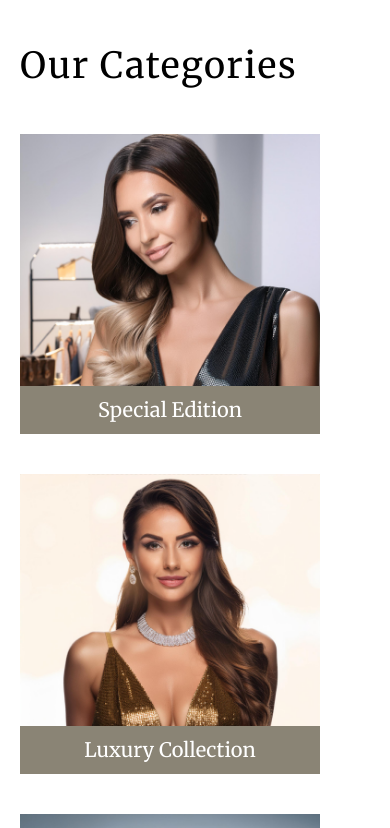
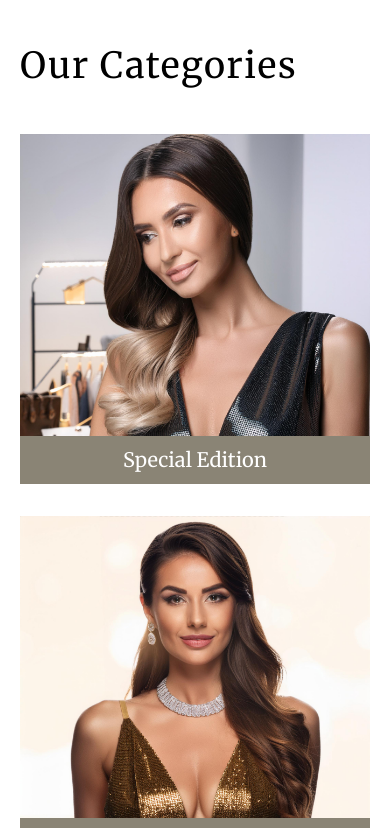
Before and after one commit to TrinhChung/GenWeb, a React (Vite) app in the folder template_fe/template_default/: page / in a window 390 px wide. Shown: the part 800-1628 px from the top of the page. Built offline with nearby package versions, Linux system fonts and the light colour scheme; no server answers.

Commit message:
Improve responsive layout for Categories section

```diff
--- a/template_fe/template_default/src/components/CategoriesSection.tsx
+++ b/template_fe/template_default/src/components/CategoriesSection.tsx
@@ -6,7 +6,7 @@ const CategoriesSection = () => {
       <h2 className="text-black text-5xl font-normal tracking-[1.56px] max-sm:text-4xl mb-12">
         Our Categories
       </h2>
-      <div className="flex justify-between flex-wrap gap-y-10">
+      <div className="grid gap-8 grid-cols-1 sm:grid-cols-2 lg:grid-cols-4">
         <CategoryItem
           categoryTitle="Special Edition"
           image="luxury category 1.png"
--- a/template_fe/template_default/src/components/CategoryItem.tsx
+++ b/template_fe/template_default/src/components/CategoryItem.tsx
@@ -1,13 +1,13 @@
 import { Link } from "react-router-dom";
 
-const CategoryItem = ({ categoryTitle, image, link } : { categoryTitle: string; image: string; link: string; }) => {
+const CategoryItem = ({ categoryTitle, image, link }: { categoryTitle: string; image: string; link: string }) => {
   return (
-    <div className="w-[600px] relative max-[1250px]:w-[400px] max-[1250px]:h-[400px] max-sm:w-[300px] max-sm:h-[300px]">
+    <div className="relative w-full aspect-square">
       <Link to={`/shop/${link}`}>
-      <img src={`/src/assets/${image}`} className="h-full w-full" />
-      <div className="bg-secondaryBrown text-white absolute bottom-0 w-full h-16 flex justify-center items-center max-sm:h-12">
-        <h3 className="text-2xl max-sm:text-xl">{ categoryTitle }</h3>
-      </div>
+        <img src={`/src/assets/${image}`} className="h-full w-full object-cover" />
+        <div className="bg-secondaryBrown text-white absolute bottom-0 w-full h-16 flex justify-center items-center max-sm:h-12">
+          <h3 className="text-2xl max-sm:text-xl">{categoryTitle}</h3>
+        </div>
       </Link>
     </div>
   );
```
